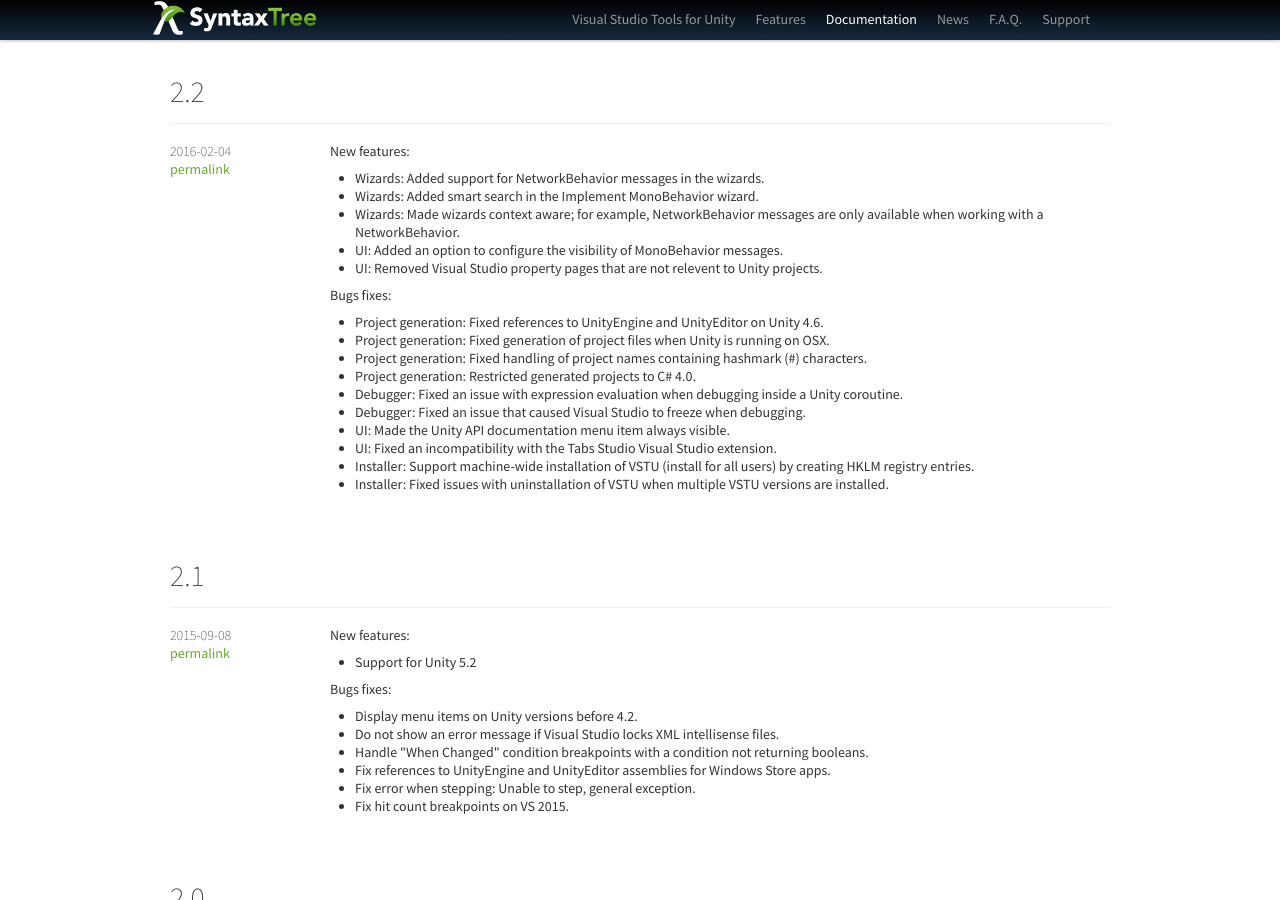
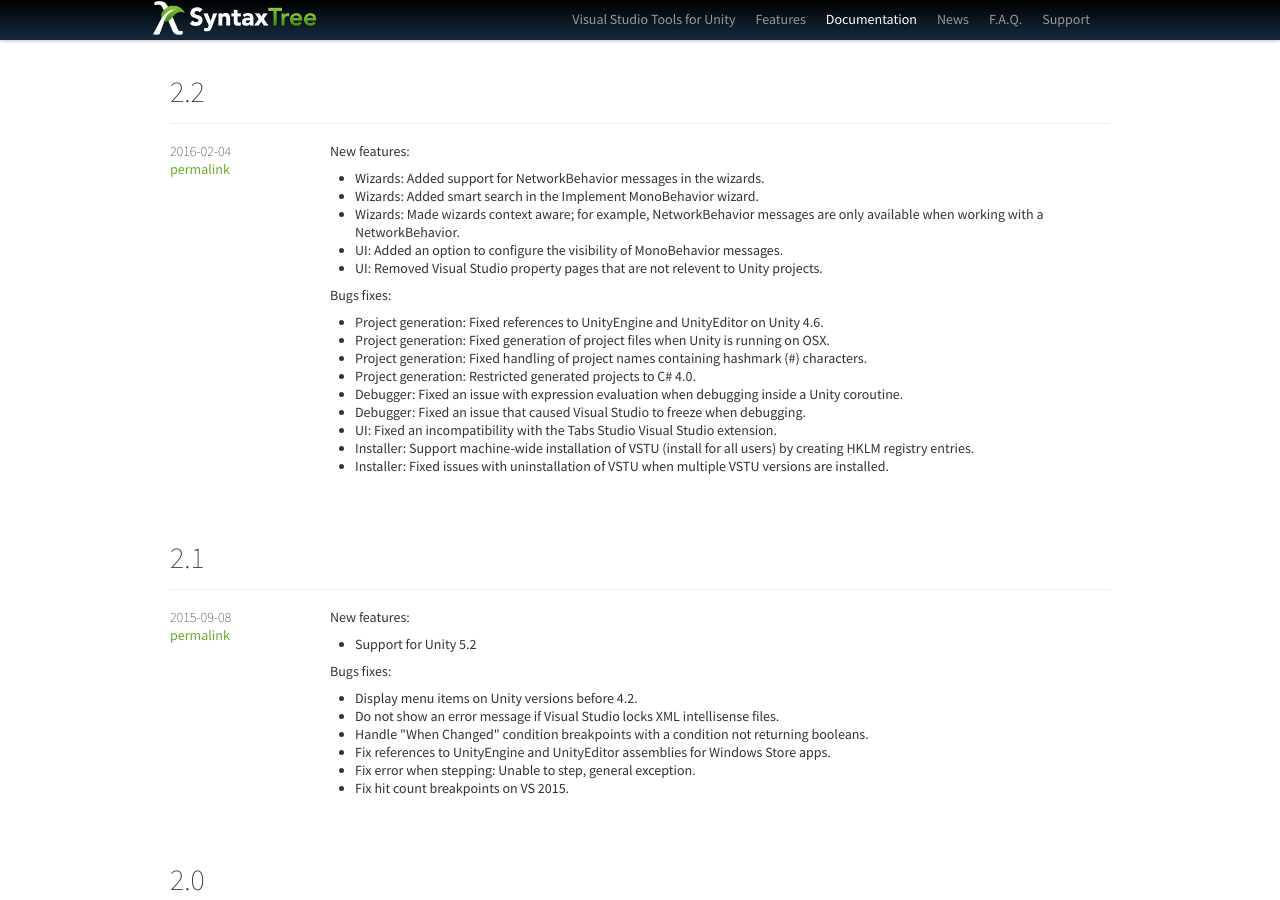
Before and after one commit to syntaxtree/unityvs.com, a Jekyll site: the page built from documentation/changelog/index.html, in a window 1280 px wide and 900 px high. Built offline with Jekyll 4.4.1, drawn with Linux system fonts in a browser that asks for light colours; comment, search, counter and statistics services are not loaded.

Commit message:
Remove entry that's not in 2.2.

```diff
--- a/documentation/changelog/index.html
+++ b/documentation/changelog/index.html
@@ -31,7 +31,6 @@
         <li>Project generation: Restricted generated projects to C# 4.0.</li>
         <li>Debugger: Fixed an issue with expression evaluation when debugging inside a Unity coroutine.</li>
         <li>Debugger: Fixed an issue that caused Visual Studio to freeze when debugging.</li>
-        <li>UI: Made the Unity API documentation menu item always visible.</li>
         <li>UI: Fixed an incompatibility with the Tabs Studio Visual Studio extension.</li>
         <li>Installer: Support machine-wide installation of VSTU (install for all users) by creating HKLM registry entries.</li>
         <li>Installer: Fixed issues with uninstallation of VSTU when multiple VSTU versions are installed.</li>
```
